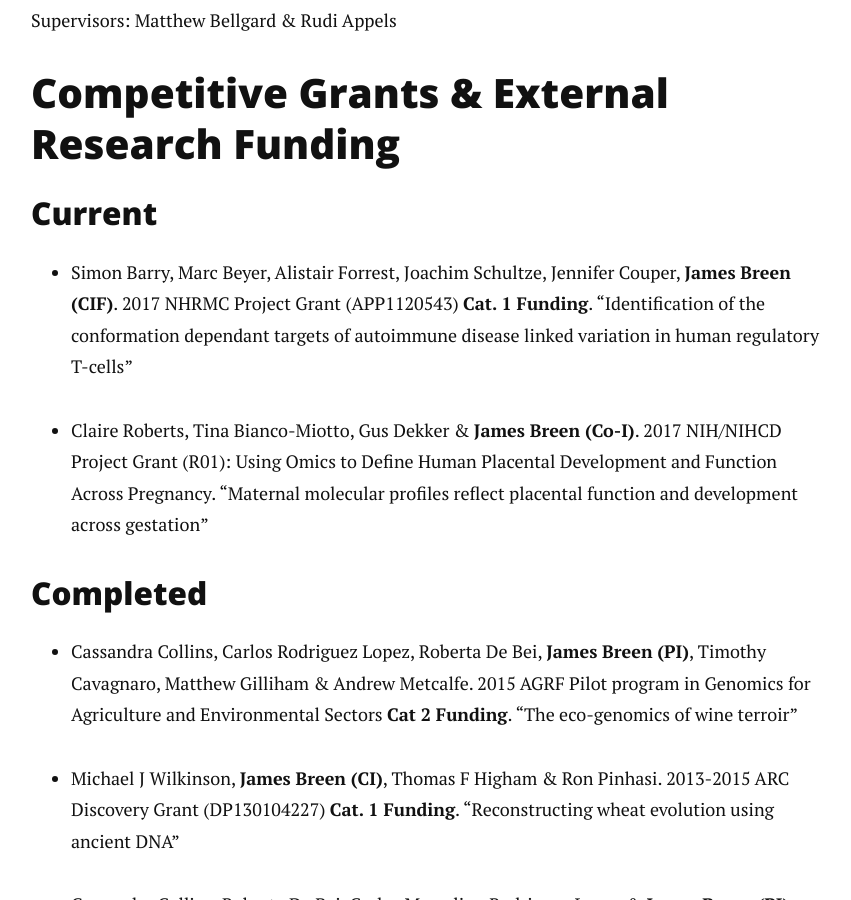
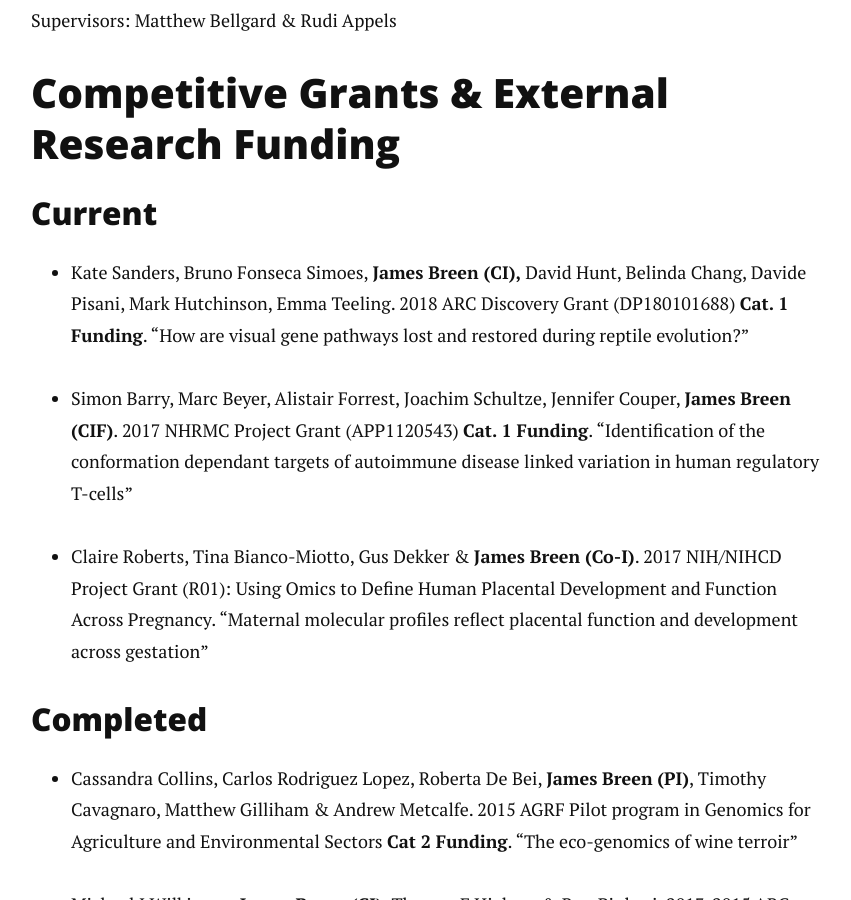
Before and after one commit to jimmybgammyknee/jimmybgammyknee.github.io, a Jekyll site: the page built from cv.md, in a window 1280 px wide and 900 px high, scrolled down 1968 px. Shown: the whole window, without its empty margins (209-1060 px from the left). Built offline with Jekyll 4.4.1, drawn with Linux system fonts in a browser that asks for light colours; nearby versions of some CDN libraries.

Commit message:
Add ARC Discovery

```diff
--- a/cv.md
+++ b/cv.md
@@ -63,6 +63,8 @@ Supervisors: Matthew Bellgard & Rudi Appels <br>
 ## Competitive Grants & External Research Funding
 
 ### Current
+
+- Kate Sanders, Bruno Fonseca Simoes, **James Breen (CI),** David Hunt, Belinda Chang, Davide Pisani, Mark Hutchinson, Emma Teeling. 2018 ARC Discovery Grant (DP180101688) **Cat. 1 Funding**. "How are visual gene pathways lost and restored during reptile evolution?"
 
 - Simon Barry, Marc Beyer, Alistair Forrest, Joachim Schultze, Jennifer Couper, **James Breen (CIF)**. 2017 NHRMC Project Grant (APP1120543) **Cat. 1 Funding**. "Identification of the conformation dependant targets of autoimmune disease linked variation in human regulatory T-cells"
 
```
